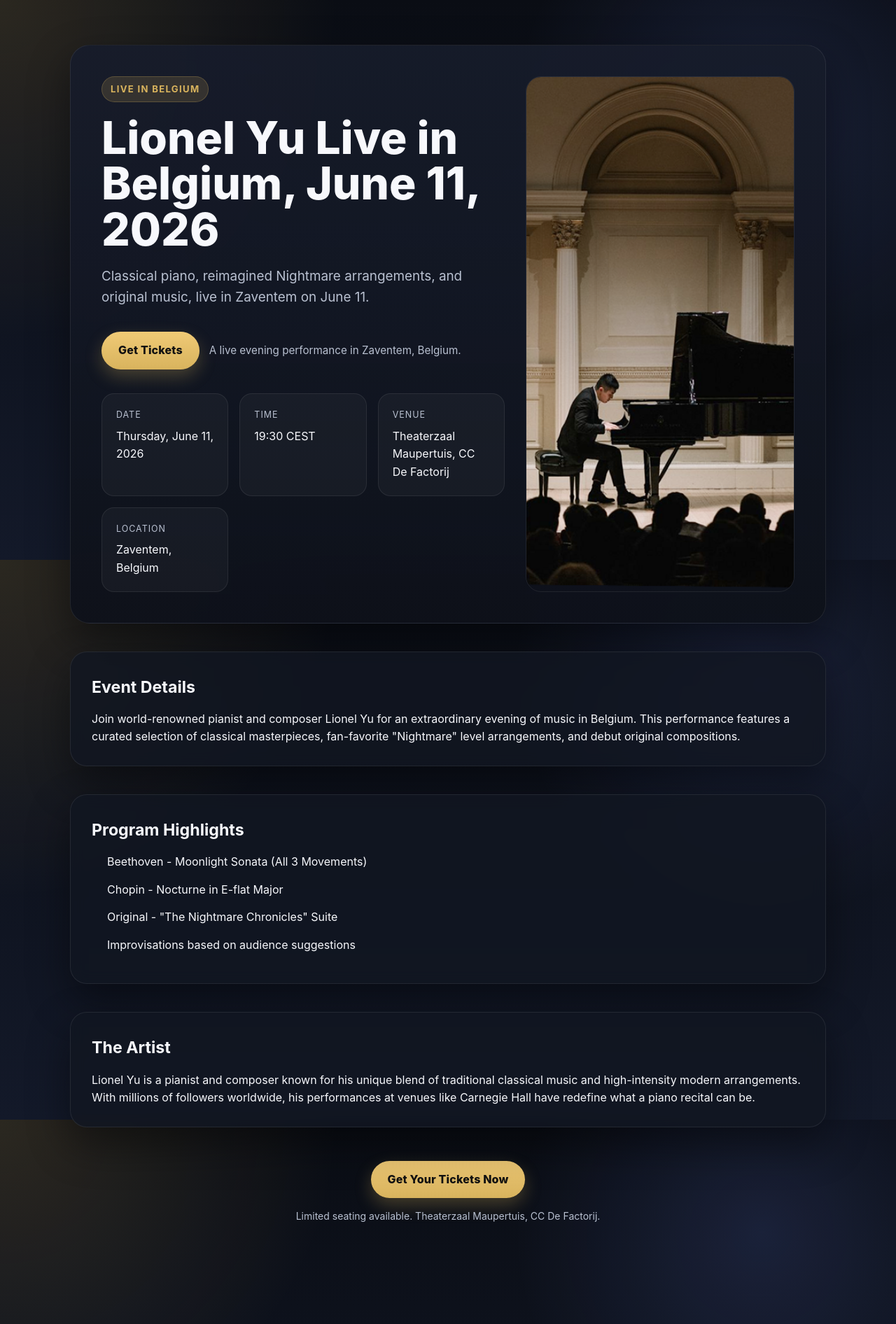
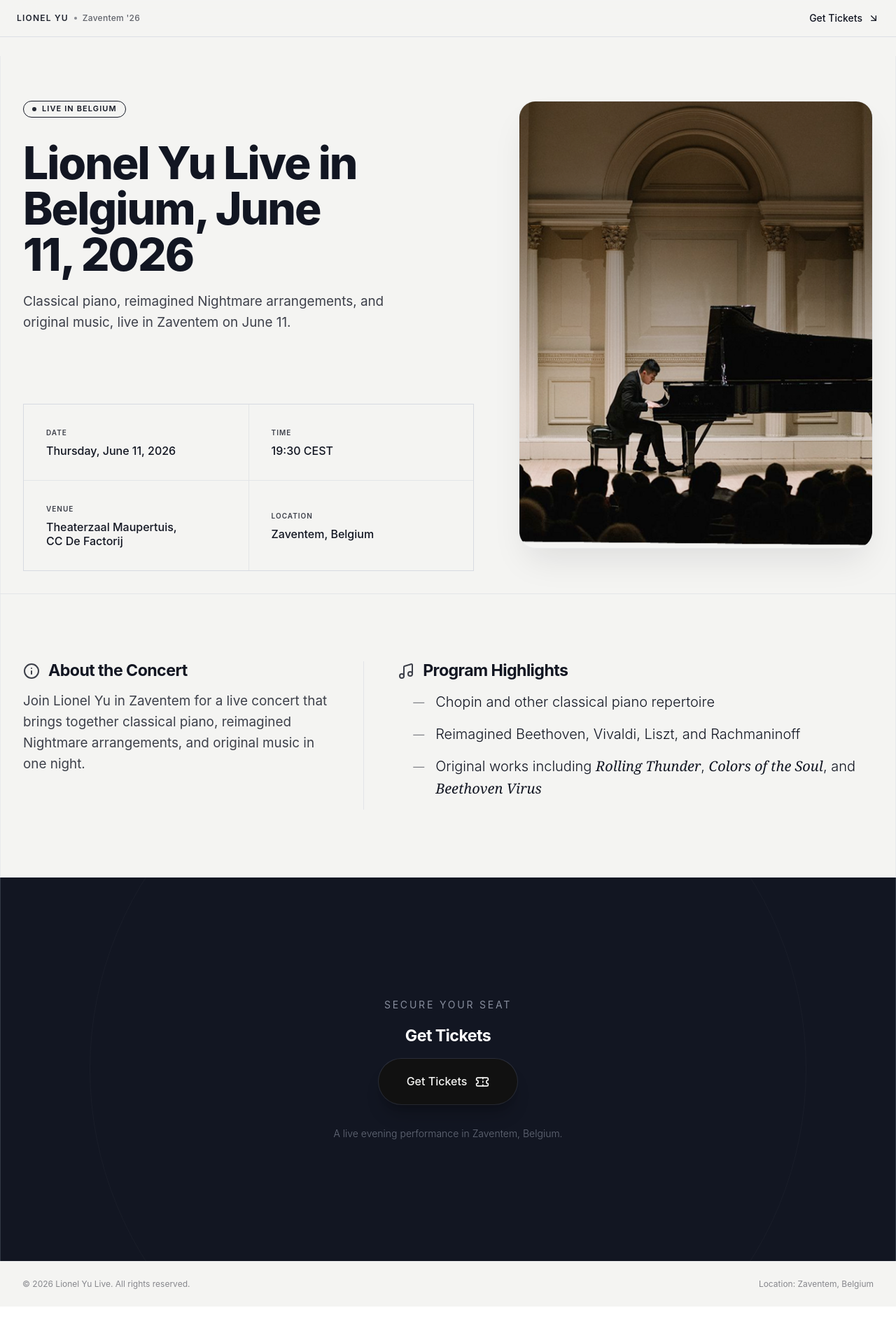
Before and after one commit to musical-basics/belgium-concert-landing-page, a Next.js app: page / in a window 1280 px wide. Shown: the whole page at 70% size. After the commit the page ends 1867 px from the top, so only its background shows below. Built offline with nearby package versions, Linux system fonts and the light colour scheme.

Commit message:
Promote v1 design to homepage

```diff
--- a/src/app/page.tsx
+++ b/src/app/page.tsx
@@ -1,98 +1,141 @@
 import Image from "next/image";
+import { ArrowDownRight, Info, Music, Ticket } from "lucide-react";
 
 export default function Home() {
   return (
-    <main className="wrap">
-      <section className="hero">
-        <div>
-          <div className="eyebrow">Live in Belgium</div>
-          <h1>Lionel Yu Live in Belgium, June 11, 2026</h1>
-          <p className="subheadline">
+    <div className="bg-[#F4F4F2] text-[#121622] selection:bg-[#121622] selection:text-white min-h-screen flex flex-col font-sans antialiased">
+      <nav className="fixed top-0 w-full z-50 bg-[#F4F4F2]/85 backdrop-blur-xl border-b border-[#B9C1D1]/40 px-6 py-4 flex justify-between items-center transition-all duration-300">
+        <div className="flex items-center gap-2">
+          <span className="text-xs font-semibold tracking-widest uppercase text-[#20242F]">Lionel Yu</span>
+          <span className="w-1 h-1 rounded-full bg-[#20242F]/50"></span>
+          <span className="text-xs font-medium tracking-wide text-[#20242F]/70">Zaventem '26</span>
+        </div>
+        <a href="#tickets" className="group flex items-center gap-2 text-sm font-medium hover:text-[#20242F] transition-colors">
+          Get Tickets
+          <ArrowDownRight className="w-4 h-4 transition-transform group-hover:translate-y-[2px] group-hover:translate-x-[2px]" />
+        </a>
+      </nav>
+
+      <main className="flex-grow pt-[80px]">
+        <section className="max-w-[1800px] mx-auto px-4 sm:px-8 border-x border-[#B9C1D1]/20 min-h-[85vh] flex flex-col">
+          <div className="grid grid-cols-1 lg:grid-cols-12 flex-grow">
+            <div className="lg:col-span-7 flex flex-col justify-between pt-16 pb-8 lg:pr-16 relative z-10 animate-in fade-in slide-in-from-bottom-6 duration-1000">
+              <div className="inline-flex items-center gap-3 mb-8">
+                <div className="flex h-6 items-center rounded-full border border-[#121622] px-3 text-[11px] font-semibold uppercase tracking-widest text-[#121622]">
+                  <span className="w-1.5 h-1.5 rounded-full bg-[#121622] mr-2 animate-pulse"></span>
+                  Live in Belgium
+                </div>
+              </div>
+
+              <div className="mb-12">
+                <h1 className="text-[48px] md:text-[72px] font-medium leading-[0.95] tracking-[-0.03em] text-[#121622] mb-6">
+                  Lionel Yu Live in<br className="hidden md:block" />Belgium, June<br className="hidden md:block" />11, 2026
+                </h1>
+                <p className="text-[18.88px] leading-[1.6] text-[#3D404A] max-w-xl pr-4">
                   Classical piano, reimagined Nightmare arrangements, and original music, live in Zaventem on June 11.
                 </p>
-
-          <div className="cta-row">
-            <a
-              className="button"
-              href="https://musicalbasics.com/cart/43946996957227:1"
-              data-ticket-link="true"
-              aria-label="Get Tickets"
-            >
-              Get Tickets
-            </a>
-            <span className="context">A live evening performance in Zaventem, Belgium.</span>
               </div>
 
-          <div className="grid-stats">
-            <div className="card">
-              <div className="label">Date</div>
-              <div className="value">Thursday, June 11, 2026</div>
+              <div className="grid grid-cols-2 gap-px bg-[#B9C1D1]/30 border border-[#B9C1D1]/30 mt-auto">
+                <div className="bg-[#F4F4F2] p-6 sm:p-8 flex flex-col justify-center">
+                  <span className="text-[10px] font-semibold uppercase tracking-widest text-[#3D404A] mb-2">Date</span>
+                  <span className="text-[16px] font-medium text-[#121622] leading-tight">Thursday, June 11, 2026</span>
                 </div>
-            <div className="card">
-              <div className="label">Time</div>
-              <div className="value">19:30 CEST</div>
+                <div className="bg-[#F4F4F2] p-6 sm:p-8 flex flex-col justify-center">
+                  <span className="text-[10px] font-semibold uppercase tracking-widest text-[#3D404A] mb-2">Time</span>
+                  <span className="text-[16px] font-medium text-[#121622] leading-tight">19:30 CEST</span>
                 </div>
-            <div className="card">
-              <div className="label">Venue</div>
-              <div className="value">Theaterzaal Maupertuis, CC De Factorij</div>
+                <div className="bg-[#F4F4F2] p-6 sm:p-8 flex flex-col justify-center">
+                  <span className="text-[10px] font-semibold uppercase tracking-widest text-[#3D404A] mb-2">Venue</span>
+                  <span className="text-[16px] font-medium text-[#121622] leading-tight">Theaterzaal Maupertuis,<br />CC De Factorij</span>
                 </div>
-            <div className="card">
-              <div className="label">Location</div>
-              <div className="value">Zaventem, Belgium</div>
+                <div className="bg-[#F4F4F2] p-6 sm:p-8 flex flex-col justify-center">
+                  <span className="text-[10px] font-semibold uppercase tracking-widest text-[#3D404A] mb-2">Location</span>
+                  <span className="text-[16px] font-medium text-[#121622] leading-tight">Zaventem, Belgium</span>
                 </div>
               </div>
             </div>
 
-        <div className="hero-image-container min-h-[300px]" aria-label="Hero image area">
+            <div className="lg:col-span-5 relative py-8 lg:py-16 animate-in fade-in slide-in-from-bottom-6 duration-1000 delay-300">
+              <div className="relative w-full h-[60vh] lg:h-[80vh] rounded-[24px] overflow-hidden shadow-2xl shadow-[#121622]/10 border border-[#B9C1D1]/20 group">
                 <Image
                   src="/images/hero.png"
                   alt="Lionel Yu Carnegie Hall Performance"
                   fill
-            className="object-cover"
-            priority
+                  className="object-cover object-center transition-transform duration-700 group-hover:scale-105"
                 />
+              </div>
+            </div>
           </div>
         </section>
 
-      <section className="section-box">
-        <h2>Event Details</h2>
-        <p>
-          Join world-renowned pianist and composer Lionel Yu for an extraordinary evening of music in Belgium.
-          This performance features a curated selection of classical masterpieces, fan-favorite "Nightmare" level arrangements,
-          and debut original compositions.
+        <div className="w-full h-px bg-[#B9C1D1]/30"></div>
+
+        <section className="max-w-[1800px] mx-auto px-4 sm:px-8 border-x border-[#B9C1D1]/20 py-24">
+          <div className="grid grid-cols-1 lg:grid-cols-12 gap-12 lg:gap-8">
+            <div className="lg:col-span-5 lg:pr-12 lg:border-r lg:border-[#B9C1D1]/30">
+              <h2 className="text-[23.2px] leading-[1.2] font-medium tracking-tight text-[#121622] mb-6 flex items-center gap-3">
+                <Info className="w-6 h-6 text-[#3D404A]" />
+                About the Concert
+              </h2>
+              <p className="text-[18.88px] leading-[1.6] text-[#3D404A]">
+                Join Lionel Yu in Zaventem for a live concert that brings together classical piano, reimagined Nightmare arrangements, and original music in one night.
               </p>
+            </div>
+
+            <div className="lg:col-span-7 lg:pl-4">
+              <h2 className="text-[23.2px] leading-[1.2] font-medium tracking-tight text-[#121622] mb-8 flex items-center gap-3">
+                <Music className="w-6 h-6 text-[#3D404A]" />
+                Program Highlights
+              </h2>
+              <ul className="space-y-6">
+                <li className="flex items-start group">
+                  <span className="text-[#121622] mr-4 mt-1 opacity-50 group-hover:opacity-100 transition-opacity">—</span>
+                  <span className="text-[20px] text-[#121622] font-light">Chopin and other classical piano repertoire</span>
+                </li>
+                <li className="flex items-start group">
+                  <span className="text-[#121622] mr-4 mt-1 opacity-50 group-hover:opacity-100 transition-opacity">—</span>
+                  <span className="text-[20px] text-[#121622] font-light">Reimagined Beethoven, Vivaldi, Liszt, and Rachmaninoff</span>
+                </li>
+                <li className="flex items-start group">
+                  <span className="text-[#121622] mr-4 mt-1 opacity-50 group-hover:opacity-100 transition-opacity">—</span>
+                  <span className="text-[20px] text-[#121622] font-light">Original works including <em className="font-serif italic font-medium">Rolling Thunder</em>, <em className="font-serif italic font-medium">Colors of the Soul</em>, and <em className="font-serif italic font-medium">Beethoven Virus</em></span>
+                </li>
+              </ul>
+            </div>
+          </div>
         </section>
 
-      <section className="section-box">
-        <h2>Program Highlights</h2>
-        <ul>
-          <li>Beethoven - Moonlight Sonata (All 3 Movements)</li>
-          <li>Chopin - Nocturne in E-flat Major</li>
-          <li>Original - "The Nightmare Chronicles" Suite</li>
-          <li>Improvisations based on audience suggestions</li>
-        </ul>
+        <div className="w-full h-px bg-[#B9C1D1]/30"></div>
+
+        <section id="tickets" className="max-w-[1800px] mx-auto px-4 sm:px-8 border-x border-[#B9C1D1]/20 bg-[#121622] aspect-[21/9] min-h-[40vh] flex flex-col items-center justify-center relative overflow-hidden group py-24">
+          <div className="absolute inset-0 opacity-[0.03] pointer-events-none flex items-center justify-center">
+            <div className="w-[80vw] h-[80vw] border-[1px] border-white rounded-full group-hover:scale-110 transition-transform duration-1000 ease-in-out"></div>
+          </div>
+
+          <div className="relative z-10 text-center flex flex-col items-center">
+            <span className="text-[#B9C1D1]/70 uppercase tracking-[0.2em] text-sm mb-4 block">Secure your seat</span>
+            <h2 className="text-[48px] sm:text-[64px] font-medium tracking-tight text-white mb-8">
+              Get Tickets
+            </h2>
+            <div className="flex flex-col items-center gap-4">
+              <a
+                href="https://musicalbasics.com/cart/43946996957227:1"
+                className="bg-[#111111] text-[#F4F4F2] font-medium text-[16px] px-10 py-5 rounded-[999px] flex items-center gap-3 transition-transform hover:-translate-y-1 ring-1 ring-white/10 hover:ring-white/30 shadow-xl shadow-black/20"
+              >
+                Get Tickets
+                <Ticket className="w-5 h-5" />
+              </a>
+              <p className="text-[#B9C1D1]/50 text-sm mt-4 font-light">A live evening performance in Zaventem, Belgium.</p>
+            </div>
+          </div>
         </section>
+      </main>
 
-      <section className="section-box">
-        <h2>The Artist</h2>
-        <p>
-          Lionel Yu is a pianist and composer known for his unique blend of traditional classical music
-          and high-intensity modern arrangements. With millions of followers worldwide, his performances
-          at venues like Carnegie Hall have redefine what a piano recital can be.
-        </p>
-      </section>
-
-      <div className="mt-12 text-center pb-12">
-        <a
-          className="button"
-          href="https://musicalbasics.com/cart/43946996957227:1"
-        >
-          Get Your Tickets Now
-        </a>
-        <p className="mt-4 text-muted text-sm">
-          Limited seating available. Theaterzaal Maupertuis, CC De Factorij.
-        </p>
+      <footer className="w-full border-t border-[#B9C1D1]/20 bg-[#F4F4F2] py-6 px-8 flex justify-between items-center text-xs text-[#3D404A]/60">
+        <p>&copy; 2026 Lionel Yu Live. All rights reserved.</p>
+        <p>Location: Zaventem, Belgium</p>
+      </footer>
     </div>
-    </main>
   );
 }
```
Lines whose indentation alone changed are shown as unchanged.
